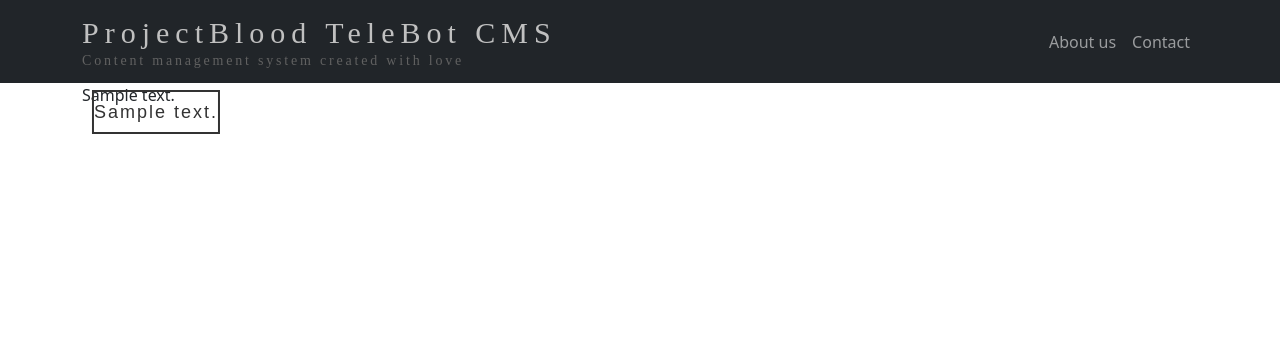
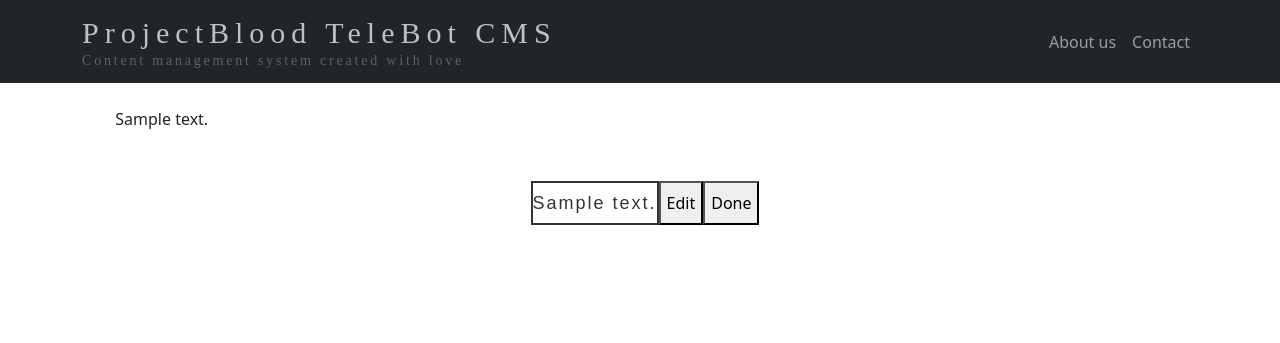
Before and after one commit to projectbloodsg/pblood-tele-FEV2, a Flask app: template templates/index.html in a window 1280 px wide. Shown: the top 343 px of the page. Run offline with Flask 2, Linux system fonts and the light colour scheme; the template is opened without the code that fills it: most values are stand-ins (such as "Sample title", 1, 10 or a date in 2020).

Commit message:
GOT EDITING WORKING - need to get it to save to DB next

```diff
--- a/app.py
+++ b/app.py
@@ -18,11 +18,14 @@ def getFirst():
     return response.json()
 
 def getMessage(id): #get message based on id
-    response = requests.get("{base_url}/messages/id/{Id}".format(base_url=BASE_URL, Id=id))
-    if response.status_code != 200:
-        print("Result not found!")
+    if True in [char.isdigit() for char in id]:
+        response = requests.get("{base_url}/messages/id/{Id}".format(base_url=BASE_URL, Id=id))
+        if response.status_code != 200:
+            print("Result not found!")
 
-    return response.json()
+        return response.json()
+    else:
+        return None
 
 def getChild(id):
     response = requests.get("{base_url}/messages/child/{childId}".format(base_url=BASE_URL, childId=id))
--- a/static/css/index.css
+++ b/static/css/index.css
@@ -1,6 +1,15 @@
+.options {
+  padding-top: 0px;
+}
+
+.parent {
+  white-space: pre-wrap;
+}
+
 .wrapper{
+  white-space: pre-wrap;
   position: relative;
-  top: 50%;
+  top: 80%;
   left: 50%;
   transform: translate(-50%, -50%);
   margin: 5px;
@@ -9,9 +18,7 @@
 }
 
 .wrapper a{
-  display: inline-block;
-  /*width: 200px;
-  height: 40px;*/
+  display: inline-flex;
   line-height: 40px;
   font-size: 18px;
   font-family: sans-serif;
--- a/static/css/styles.css
+++ b/static/css/styles.css
@@ -34,7 +34,7 @@ div.carousel-caption a{
   text-align: center;
 }
 
-
+/*
 .btn.btn-quarternary {
     color: #fff;
     border-color: #b96b9f;
@@ -42,3 +42,4 @@ div.carousel-caption a{
     .btn.btn-quarternary:hover, .btn.btn-quarternary:focus {
       border-color: #a44d87 !important;
       background: #a44d87 !important; }
+*/
--- /dev/null
+++ b/static/js/index.js
@@ -0,0 +1,18 @@
+
+function start_editing(elem,count){
+  edit = "edit-" + count;
+  console.log(edit)
+  paragraph = document.getElementById(edit);
+  paragraph.parentNode.style.pointerEvents = "none";
+  paragraph.contentEditable = true;
+  paragraph.style.backgroundColor = "#dddbdb";
+}
+
+function end_editing(elem,count){
+  edit = "edit-" + count;
+  console.log(edit)
+  paragraph = document.getElementById(edit);
+  paragraph.parentNode.style.pointerEvents = "";
+  paragraph.contentEditable = false;
+  paragraph.style.backgroundColor = "#ffe44d";
+}
--- a/templates/index.html
+++ b/templates/index.html
@@ -1,5 +1,8 @@
 {% extends "layout.html" %}
 <!-- extends the navbar basically -->
+{% block scripts %}
+<script src="{{ url_for('static',filename='js/index.js') }}"></script>
+{% endblock %}
 
 {% block css %}
 <link rel="stylesheet" href="{{ url_for('static', filename='css/index.css') }}">
@@ -7,15 +10,23 @@
 
 {% block main %}
 <div class="container">
+    <div class = "parent">
+        {{ parent.content }}
+    </div>
     <div class="row">
-        <div class="col-md-auto">
-            {{ parent.content }}
+        <div class="options">
+            {% set count = namespace(value=0) %}
             {% for child in children %}
-            <div class="col-md-auto">
-                <div class="wrapper">
-                    <a href="/{{ child.message_id }}"><span>{{ child.content }}</span></a>
-                </div>
+
+            <div class="col wrapper">
+                <a href="/{{ child.message_id }}">
+                    {% set edit = "edit-" + count.value|string %}
+                    <span id ={{ edit }}>{{ child.content }}</span>
+                </a>
+                <button type="submit" onclick="start_editing(this,{{ count.value }})" id="edit-button">Edit</button>
+                <button type="submit" onclick="end_editing(this,{{ count.value }})" id="end-editing">Done</button>
             </div>
+            {% set count.value = count.value + 1 %}
             {% endfor %}
         </div>
     </div>
```
